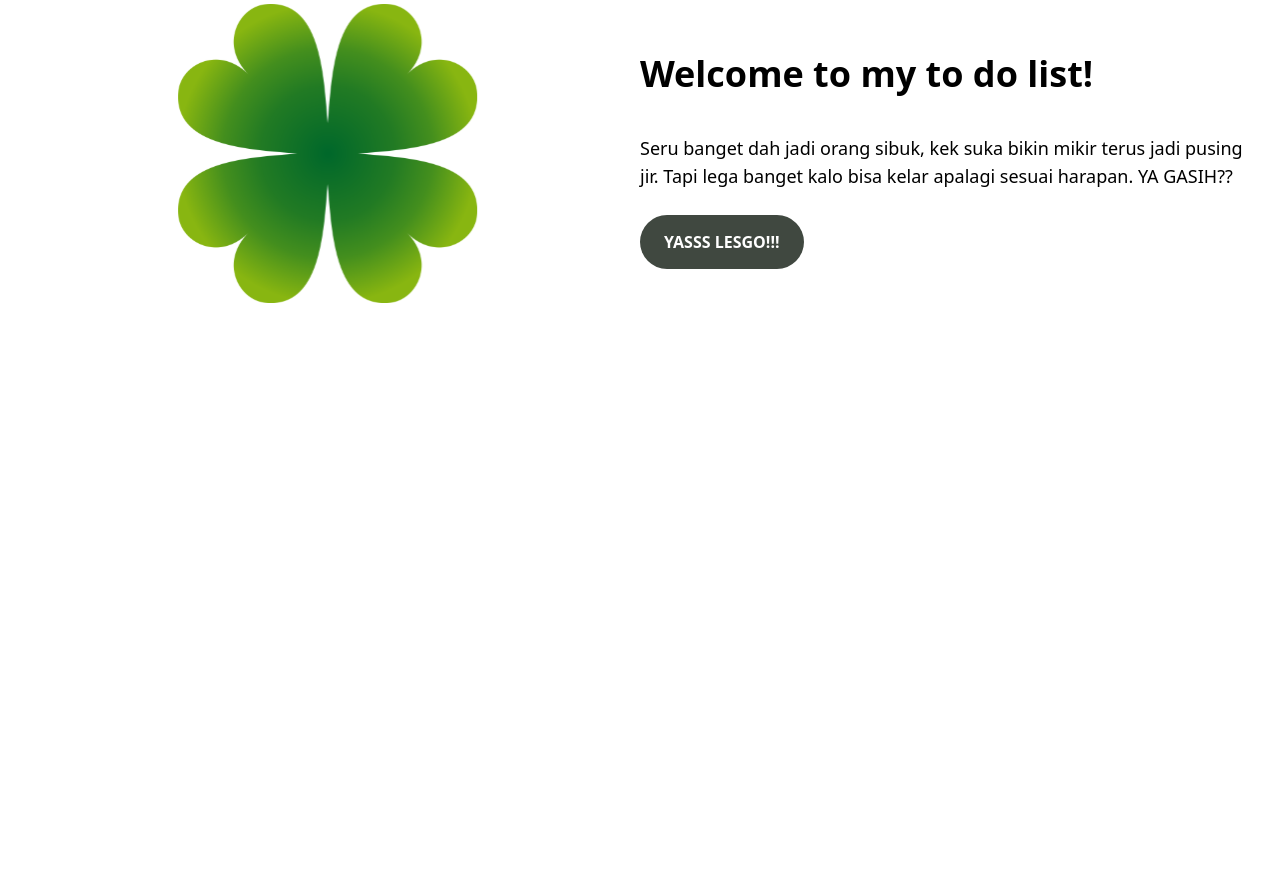
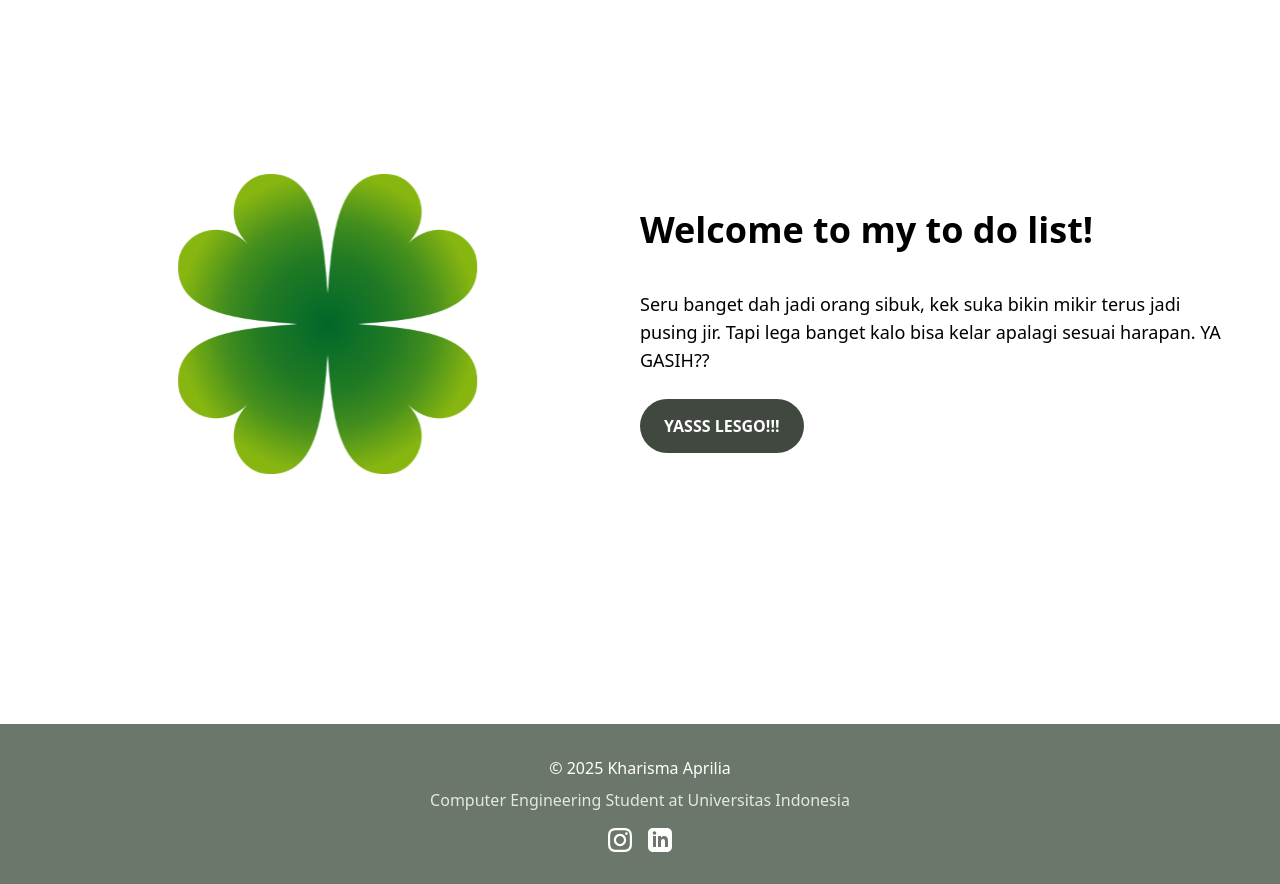
Before and after one commit to kharismapr/tutam9-kharismaaprilia, a React (Vite) app: page / in a window 1280 px wide. Shown: the part 140-1024 px from the top of the page. Before the commit the page ends 800 px from the top, so only its background shows below. Built offline with nearby package versions, Linux system fonts and the light colour scheme.

Commit message:
adding footer

```diff
--- a/src/App.jsx
+++ b/src/App.jsx
@@ -2,6 +2,7 @@
 import { BrowserRouter as Router, Routes, Route } from 'react-router-dom';
 import Navbar from './Navbar';
 import Home from './Home';
+import Footer from './Footer';
 import TodoListPage from './ToDoListPage';
 
 export default function App() {
@@ -16,6 +17,7 @@
             <Route path="/" element={<Home />} />
           </Routes>
         </main>
+        <Footer />
       </div>
     </Router>
   );
--- /dev/null
+++ b/src/Footer.jsx
@@ -0,0 +1,34 @@
+export default function Home() {
+  return (
+      <footer className="bg-sage-500 text-white py-8 mt-auto">
+        <div className="container mx-auto px-4">
+          <div className="text-center">
+            <p className="font-medium mb-2">© 2025 Kharisma Aprilia</p>
+            <p className="text-sage-100 mb-4">Computer Engineering Student at Universitas Indonesia</p>
+            <div className="flex justify-center space-x-4">
+              <a
+                href="https://www.instagram.com/kharismapr_"
+                target="_blank"
+                rel="noopener noreferrer"
+                className="hover:text-sage-200 transition-colors"
+              >
+                <svg className="w-6 h-6" fill="currentColor" viewBox="0 0 24 24">
+                  <path d="M12 2.163c3.204 0 3.584.012 4.85.07 3.252.148 4.771 1.691 4.919 4.919.058 1.265.069 1.645.069 4.849 0 3.205-.012 3.584-.069 4.849-.149 3.225-1.664 4.771-4.919 4.919-1.266.058-1.644.07-4.85.07-3.204 0-3.584-.012-4.849-.07-3.26-.149-4.771-1.699-4.919-4.92-.058-1.265-.07-1.644-.07-4.849 0-3.204.013-3.583.07-4.849.149-3.227 1.664-4.771 4.919-4.919 1.266-.057 1.645-.069 4.849-.069zm0-2.163c-3.259 0-3.667.014-4.947.072-4.358.2-6.78 2.618-6.98 6.98-.059 1.281-.073 1.689-.073 4.948 0 3.259.014 3.668.072 4.948.2 4.358 2.618 6.78 6.98 6.98 1.281.058 1.689.072 4.948.072 3.259 0 3.668-.014 4.948-.072 4.354-.2 6.782-2.618 6.979-6.98.059-1.28.073-1.689.073-4.948 0-3.259-.014-3.667-.072-4.947-.196-4.354-2.617-6.78-6.979-6.98-1.281-.059-1.69-.073-4.949-.073zm0 5.838c-3.403 0-6.162 2.759-6.162 6.162s2.759 6.163 6.162 6.163 6.162-2.759 6.162-6.163c0-3.403-2.759-6.162-6.162-6.162zm0 10.162c-2.209 0-4-1.79-4-4 0-2.209 1.791-4 4-4s4 1.791 4 4c0 2.21-1.791 4-4 4zm6.406-11.845c-.796 0-1.441.645-1.441 1.44s.645 1.44 1.441 1.44c.795 0 1.439-.645 1.439-1.44s-.644-1.44-1.439-1.44z"/>
+                </svg>
+              </a>
+              <a
+                href="www.linkedin.com/in/kharismaaprilia"
+                target="_blank"
+                rel="noopener noreferrer"
+                className="hover:text-sage-200 transition-colors"
+              >
+                <svg className="w-6 h-6" fill="currentColor" viewBox="0 0 24 24">
+                  <path d="M19 0h-14c-2.761 0-5 2.239-5 5v14c0 2.761 2.239 5 5 5h14c2.762 0 5-2.239 5-5v-14c0-2.761-2.238-5-5-5zm-11 19h-3v-11h3v11zm-1.5-12.268c-.966 0-1.75-.79-1.75-1.764s.784-1.764 1.75-1.764 1.75.79 1.75 1.764-.783 1.764-1.75 1.764zm13.5 12.268h-3v-5.604c0-3.368-4-3.113-4 0v5.604h-3v-11h3v1.765c1.396-2.586 7-2.777 7 2.476v6.759z"/>
+                </svg>
+              </a>
+            </div>
+          </div>
+        </div>
+      </footer>
+    )
+}
--- a/src/Home.jsx
+++ b/src/Home.jsx
@@ -4,7 +4,8 @@
 
 export default function Home() {
   return (
-    <div className="container mx-auto py-20 px-4 flex flex-col md:flex-row items-center justify-between space-y-8 md:space-y-0">
+    <div className="min-h-screen flex flex-col">
+      <div className="container mx-auto py-20 px-4 flex flex-col md:flex-row items-center justify-between space-y-8 md:space-y-0 flex-grow">
         {/* Right Section */}
         <div className="md:w-1/2 flex justify-center mb-10 md:mb-0">
           <img
@@ -17,7 +18,7 @@
         {/* Left Section */}
         <div className="md:w-1/2 text-center md:text-left">
           <h1 className="text-4xl font-bold">Welcome to my to do list!</h1>
-        <p className="text-lg my-10">
+          <p className="text-lg my-10 pr-10">
             Seru banget dah jadi orang sibuk, kek suka bikin mikir terus jadi pusing jir. Tapi lega banget kalo bisa kelar apalagi sesuai harapan. YA GASIH??
           </p>
           <Link
@@ -27,7 +28,7 @@
             YASSS LESGO!!!
           </Link>
         </div>
-
+      </div>
     </div>
   );
 }
```
Lines whose indentation alone changed are shown as unchanged.
